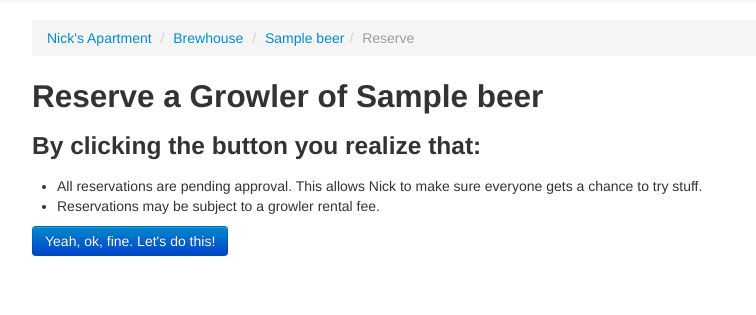
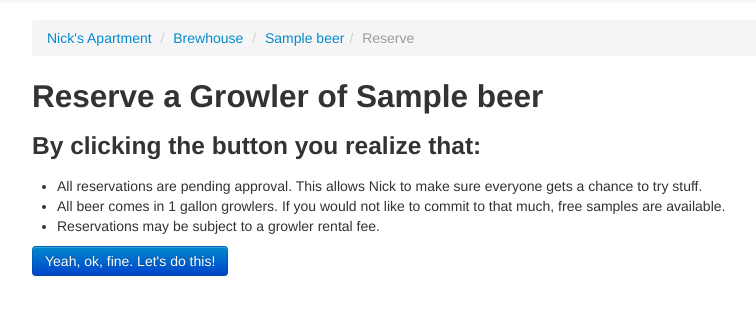
Before and after one commit to nickpegg/home, a Django app: template brewhouse/templates/brewhouse/new_reservation.html in a window 1280 px wide. Shown: the part 42-357 px from the top of the page, without its empty margins (23-779 px from the left). Run offline with Django 3.2, Linux system fonts and the light colour scheme; the template is opened without the code that fills it: most values are stand-ins (such as "Sample title", 1, 10 or a date in 2020); parts of the project's set-up code (start-up, migrations or seed data) failed here and were passed over.

Commit message:
Note about beer coming in 1 gallon growlers

```diff
--- a/brewhouse/templates/brewhouse/new_reservation.html
+++ b/brewhouse/templates/brewhouse/new_reservation.html
@@ -15,6 +15,7 @@
 <h3>By clicking the button you realize that:</h3>
 <ul>
     <li>All reservations are pending approval. This allows Nick to make sure everyone gets a chance to try stuff.</li>
+    <li>All beer comes in 1 gallon growlers. If you would not like to commit to that much, free samples are available.</li>
     <li>Reservations may be subject to a growler rental fee.</li>
 </ul>
 <form method="POST" action="">
```
